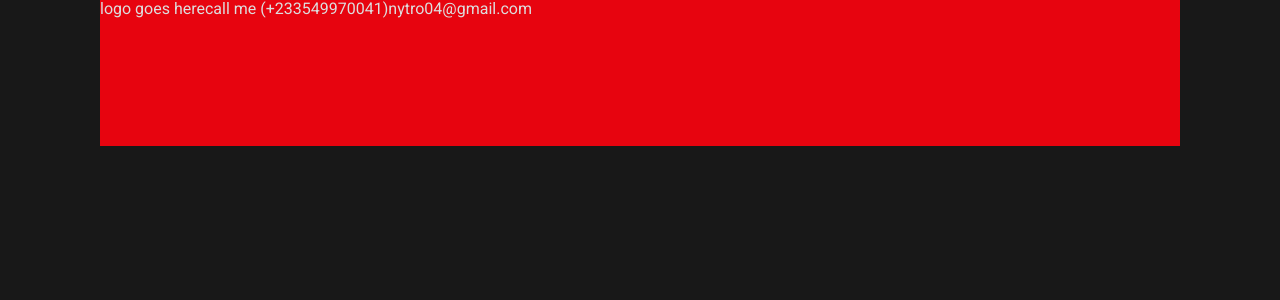
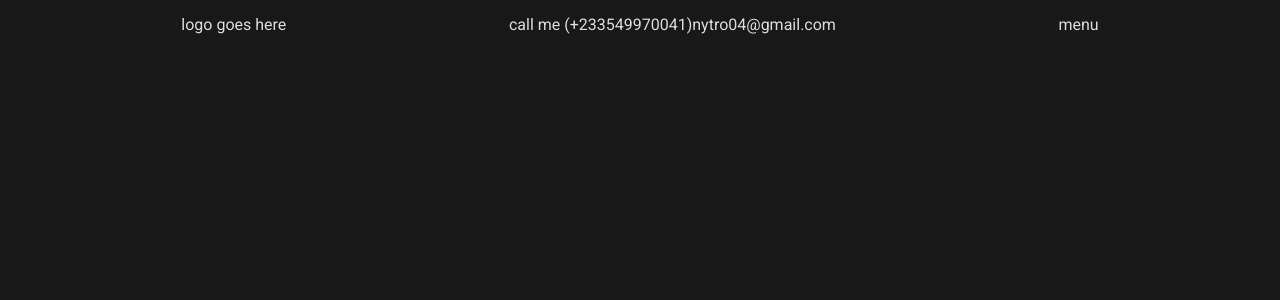
Before and after one commit to nytro04/portfolio-2020, a React (Create React App) app: page / in a window 1280 px wide. Shown: the top 300 px of the page. Built offline with nearby package versions, Linux system fonts and the light colour scheme.

Commit message:
got tachyons working

```diff
--- a/src/assets/css/_base.scss
+++ b/src/assets/css/_base.scss
@@ -26,8 +26,9 @@ body {
 
 .section-wrapper {
   max-width: 71.25rem;
+  // max-width: 1140px;
   margin-left: auto;
   margin-right: auto;
 
-  padding: 0 1.875rem;
+  // padding: 0 1.875rem;
 }
--- a/src/components/layout/Navbar.js
+++ b/src/components/layout/Navbar.js
@@ -2,14 +2,15 @@ import React from "react";
 
 const Navbar = () => {
   return (
-    <nav className="flex bg-dark-red">
+    <nav className="flex justify-around mt3">
       <span>logo goes here</span>
 
-      <ul className="flex list">
+      <ul className="flex justify-between list">
         <li className="mb6">call me (+233549970041)</li>
         {/* <li>/</li> */}
         <li>nytro04@gmail.com</li>
       </ul>
+      <span>menu</span>
     </nav>
   );
 };
```
